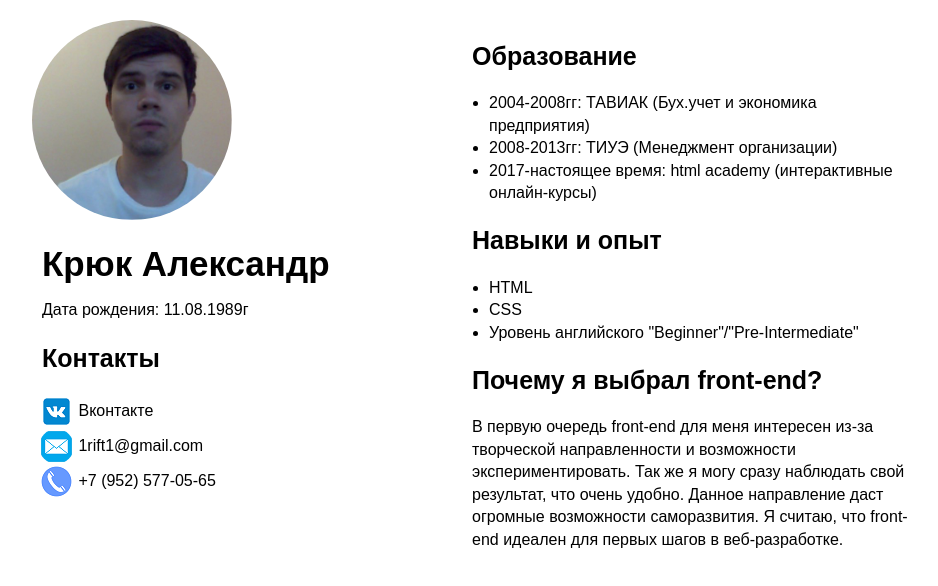
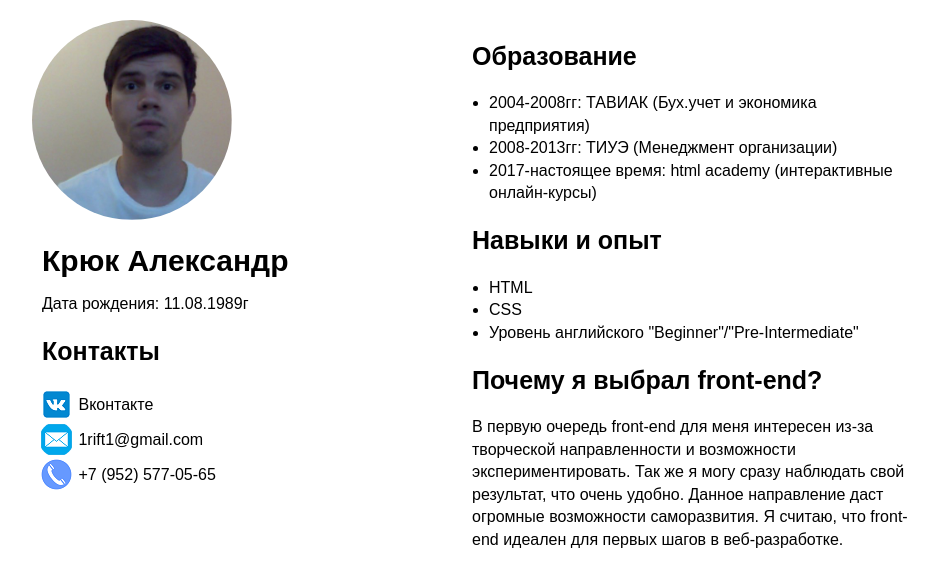
Before and after one commit to AlexandrKryuk/AlexandrKryuk.github.io, a plain HTML site: page index.html in a window 1280 px wide. Shown: the whole page, without its empty margins (168-1106 px from the left). Drawn offline with Linux system fonts and the light colour scheme.

Commit message:
Add files via upload

```diff
--- a/css/style.css
+++ b/css/style.css
@@ -118,7 +118,7 @@ body {
 
 .info__name {
     font-weight: bold;
-    font-size: 35px;
+    font-size: 30px;
     color: #000000;
 }
 
@@ -161,3 +161,7 @@ h3 {
         width: auto;
     }
 }
+
+@media (min-width: 481px) and (max-width: 768px) {
+
+}
```
